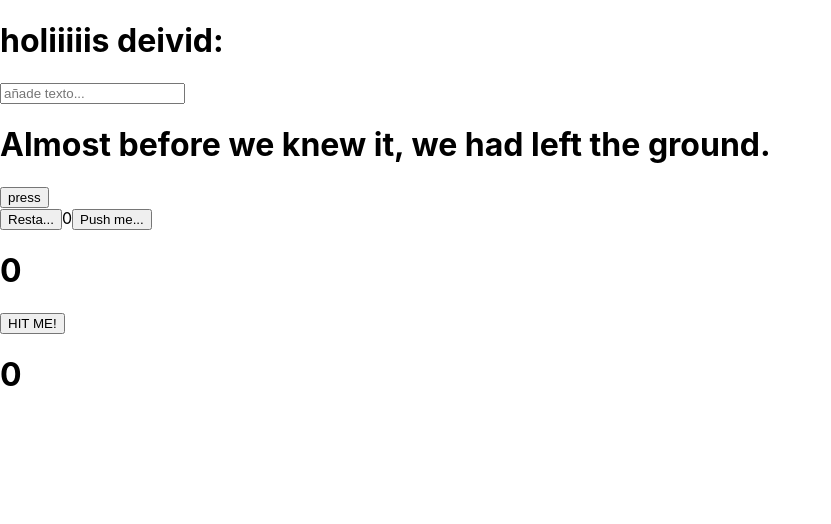
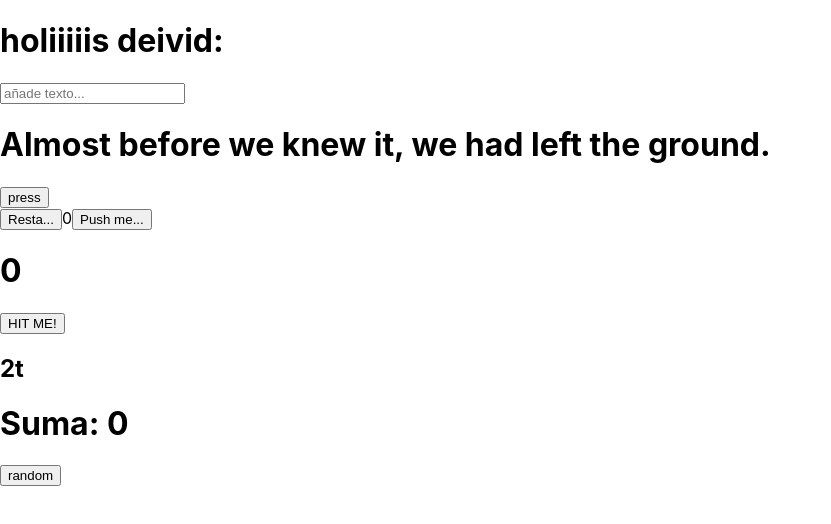
Before and after one commit to davidciliberto1/practicaApi, a React (Create React App) app: page / in a window 1280 px wide. Shown: the top 524 px of the page, without its empty margins (0-831 px from the left). Built offline with nearby package versions, Linux system fonts and the light colour scheme.

Commit message:
array de cartas

```diff
--- a/src/components/cartas.jsx
+++ b/src/components/cartas.jsx
@@ -1,13 +1,20 @@
 import React, { useState } from 'react'
-const cartas = [
-    2, 3, 4, 5, 6, 7, 8, 9, 10, 'j', 'q', 'k', 'a'
+const carta = [
+     '2t', '3t', '4t', '5t', '6t', '7t', '8t', '9t', '10t', 'jt', 'qt', 'kt', 'at',
+     '2p', '3p', '4p', '5p', '6p', '7p', '8p', '9p', '10p', 'jp', 'qp', 'kp', 'ap',
+     '2c', '3c', '4c', '5c', '6c', '7c', '8c', '9c', '10c', 'jc', 'qc', 'kc', 'ac',
+     '2d', '3d', '4d', '5d', '6d', '7d', '8d', '9d', '10d', 'jd', 'qd', 'kd', 'ad',
 ]
 
 function Cartas() {
-    const [carta, setCarta] = useState(0)
+    const [cartas, setCarta] = useState(0)
     return(
         <div>
-            <h1>{carta}</h1>
+            <h2>{carta[cartas]}</h2>
+            <h1>Suma: {cartas}</h1>
+            <button
+            onClick={(event) => setCarta(cartas + Math.floor(Math.random()*10))}
+            >random</button>
         </div>
     )
 }
```
